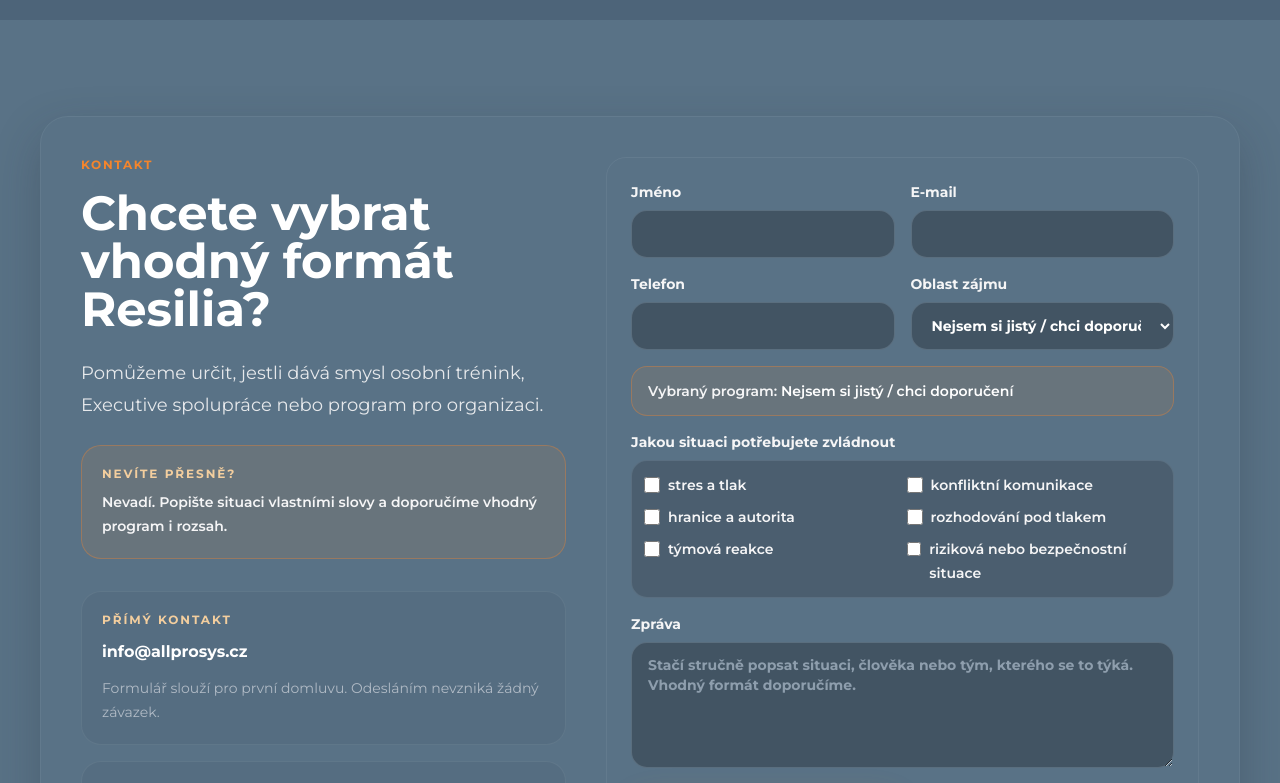
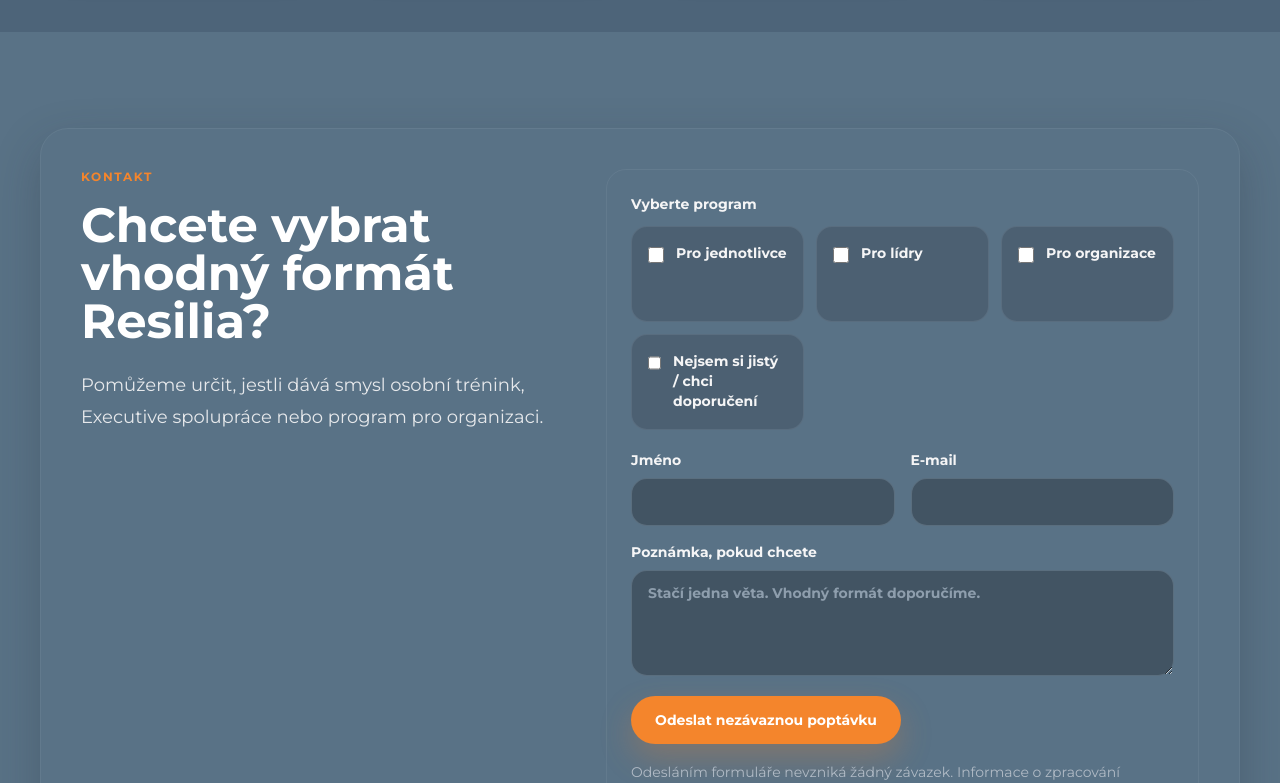
Before and after one commit to radoszek007/human-readiness, a Next.js app: page /metodika in a window 1280 px wide. Shown: the part 2000-2783 px from the top of the page. Built offline with nearby package versions, Linux system fonts and the light colour scheme.

Commit message:
update resilium landing sections

```diff
--- a/app/globals.css
+++ b/app/globals.css
@@ -38,6 +38,10 @@
   font-family: var(--font-body);
   overflow-x: hidden;
   text-rendering: optimizeLegibility;
+}
+
+main {
+  overflow-x: clip;
 }
 
 h1,
@@ -109,18 +113,18 @@
   }
 
   .dark-card {
-    @apply rounded-[1.25rem] border border-border/40 bg-panel-dark/70 shadow-panel backdrop-blur;
+    @apply min-w-0 rounded-[1.25rem] border border-border/40 bg-panel-dark/70 shadow-panel backdrop-blur;
   }
 
   .light-card {
-    @apply rounded-[1.25rem] border border-slate-200/80 bg-white/80 shadow-soft;
+    @apply min-w-0 rounded-[1.25rem] border border-slate-200/80 bg-white/80 shadow-soft;
   }
 
   .cta-primary {
-    @apply inline-flex min-h-12 max-w-full items-center justify-center whitespace-normal rounded-full bg-accent px-6 py-3 text-center text-sm font-bold text-white shadow-[0_14px_32px_rgba(244,133,44,0.26)] transition hover:-translate-y-0.5 hover:bg-accent-warm focus:outline-none focus:ring-4 focus:ring-accent/30;
+    @apply inline-flex min-h-12 min-w-0 max-w-full items-center justify-center whitespace-normal break-words rounded-full bg-accent px-6 py-3 text-center text-sm font-bold text-white shadow-[0_14px_32px_rgba(244,133,44,0.26)] transition hover:-translate-y-0.5 hover:bg-accent-warm focus:outline-none focus:ring-4 focus:ring-accent/30;
   }
 
   .cta-secondary {
-    @apply inline-flex min-h-12 max-w-full items-center justify-center whitespace-normal rounded-full border border-border/60 bg-white/10 px-6 py-3 text-center text-sm font-bold text-white transition hover:-translate-y-0.5 hover:border-accent-soft hover:bg-white/20 focus:outline-none focus:ring-4 focus:ring-accent/20;
+    @apply inline-flex min-h-12 min-w-0 max-w-full items-center justify-center whitespace-normal break-words rounded-full border border-border/60 bg-white/10 px-6 py-3 text-center text-sm font-bold text-white transition hover:-translate-y-0.5 hover:border-accent-soft hover:bg-white/20 focus:outline-none focus:ring-4 focus:ring-accent/20;
   }
 }
--- a/components/ContactSection.tsx
+++ b/components/ContactSection.tsx
@@ -1,7 +1,7 @@
 "use client";
 
-import { useEffect, useState } from "react";
-import { contactEmail, contactProblemOptions, contactSteps } from "@/lib/data";
+import { type FormEvent, useEffect, useState } from "react";
+import { contactEmail, contactSteps } from "@/lib/data";
 
 const programFromParam: Record<string, string> = {
   personal: "Pro jednotlivce",
@@ -28,61 +28,44 @@
   text: string;
   cta?: string;
 }) {
-  const [selectedProgram, setSelectedProgram] = useState("Nejsem si jistý / chci doporučení");
+  const [selectedProgram, setSelectedProgram] = useState("");
+  const [programError, setProgramError] = useState("");
   const formspreeEndpoint = process.env.NEXT_PUBLIC_FORMSPREE_ENDPOINT;
   const isFormspreeConfigured = Boolean(formspreeEndpoint);
 
   useEffect(() => {
     const program = new URLSearchParams(window.location.search).get("program") ?? "";
-    setSelectedProgram(programFromParam[program] ?? "Nejsem si jistý / chci doporučení");
+    setSelectedProgram(programFromParam[program] ?? "");
   }, []);
+
+  function handleSubmit(event: FormEvent<HTMLFormElement>) {
+    if (!selectedProgram) {
+      event.preventDefault();
+      setProgramError("Vyberte prosím program, abychom věděli, kam poptávku směřovat.");
+      return;
+    }
+
+    setProgramError("");
+  }
 
   return (
     <section id="contact" className="bg-bg-secondary py-20 text-white sm:py-24">
       <div className="section-shell">
         <div className="overflow-hidden rounded-[1.75rem] border border-border/40 bg-panel-dark/82 p-6 shadow-panel sm:p-8 lg:p-10">
           <div className="grid min-w-0 gap-10 lg:grid-cols-[0.9fr_1.1fr] lg:items-start">
-            <div className="flex h-full min-w-0 flex-col justify-between">
             <div className="min-w-0">
               <p className="eyebrow mb-4">{eyebrow}</p>
               {title ? <h2 className="font-heading text-3xl font-bold leading-tight sm:text-5xl">{title}</h2> : null}
               <p className={`${title ? "mt-6" : "mt-0 max-w-xl"} text-lg leading-8 text-text-primary/90`}>{text}</p>
-                <div className="mt-6 rounded-[1.25rem] border border-accent/35 bg-accent/10 p-5">
-                  <p className="text-xs font-bold uppercase tracking-[0.16em] text-accent-soft">Nevíte přesně?</p>
-                  <p className="mt-2 text-sm font-semibold leading-6 text-text-primary">
-                    Nevadí. Popište situaci vlastními slovy a doporučíme vhodný program i rozsah.
-                  </p>
-                </div>
-              </div>
-              <div className="mt-8 min-w-0 rounded-[1.25rem] border border-border/35 bg-bg/30 p-5">
-                <p className="text-xs font-bold uppercase tracking-[0.16em] text-accent-soft">Přímý kontakt</p>
-                <a href={`mailto:${contactEmail}`} className="mt-3 inline-flex font-bold text-white transition hover:text-accent-soft">
-                  {contactEmail}
-                </a>
-                <p className="mt-3 text-sm leading-6 text-text-muted">
-                  Formulář slouží pro první domluvu. Odesláním nevzniká žádný závazek.
-                </p>
-              </div>
-              <div className="mt-4 min-w-0 rounded-[1.25rem] border border-border/35 bg-bg/30 p-5">
-                <p className="text-xs font-bold uppercase tracking-[0.16em] text-accent-soft">Co se stane potom</p>
-                <ol className="mt-4 grid gap-3">
-                  {contactSteps.map((step, index) => (
-                    <li key={step} className="flex gap-3 text-sm leading-6 text-text-primary">
-                      <span className="flex h-7 w-7 shrink-0 items-center justify-center rounded-full bg-accent text-xs font-bold text-white">
-                        {index + 1}
-                      </span>
-                      <span>{step}</span>
-                    </li>
-                  ))}
-                </ol>
-              </div>
             </div>
 
+            <div className="min-w-0">
               <form
                 action={formspreeEndpoint ?? `mailto:${contactEmail}`}
                 method="post"
                 encType={isFormspreeConfigured ? undefined : "text/plain"}
                 className="min-w-0 rounded-[1.25rem] border border-border/40 bg-bg/34 p-5 sm:p-6"
+                onSubmit={handleSubmit}
               >
                 {isFormspreeConfigured ? (
                   <>
@@ -90,7 +73,42 @@
                     <input type="hidden" name="_language" value="cs" />
                   </>
                 ) : null}
-              <div className="grid gap-4 sm:grid-cols-2">
+                <input type="hidden" name="oblast-zajmu" value={selectedProgram} />
+
+                <fieldset className="min-w-0">
+                  <legend className="text-sm font-bold text-text-primary">Vyberte program</legend>
+                  <div className="mt-3 grid gap-3 sm:grid-cols-3">
+                    {["Pro jednotlivce", "Pro lídry", "Pro organizace", "Nejsem si jistý / chci doporučení"].map((program) => (
+                      <label
+                        key={program}
+                        className={`flex min-h-24 cursor-pointer items-start gap-3 rounded-2xl border p-4 transition ${
+                          selectedProgram === program
+                            ? "border-accent bg-accent/12 text-white"
+                            : "border-border/35 bg-panel-dark/40 text-text-primary hover:border-accent-soft"
+                        }`}
+                      >
+                        <input
+                          type="checkbox"
+                          checked={selectedProgram === program}
+                          onChange={() => {
+                            setSelectedProgram((current) => (current === program ? "" : program));
+                            setProgramError("");
+                          }}
+                          className="mt-1 h-4 w-4 rounded border-border/50 accent-accent"
+                          aria-describedby={programError ? "program-error" : undefined}
+                        />
+                        <span className="text-sm font-bold leading-5">{program}</span>
+                      </label>
+                    ))}
+                  </div>
+                  {programError ? (
+                    <p id="program-error" className="mt-3 text-sm font-bold leading-6 text-accent-soft" aria-live="polite">
+                      {programError}
+                    </p>
+                  ) : null}
+                </fieldset>
+
+                <div className="mt-5 grid gap-4 sm:grid-cols-2">
                   <label className="grid gap-2 text-sm font-bold text-text-primary">
                     Jméno
                     <input
@@ -111,71 +129,57 @@
                       autoComplete="email"
                     />
                   </label>
-                <label className="grid gap-2 text-sm font-bold text-text-primary">
-                  Telefon
-                  <input
-                    name="telefon"
-                    type="tel"
-                    className="min-h-12 w-full min-w-0 rounded-2xl border border-border/50 bg-panel-dark/70 px-4 text-white outline-none transition placeholder:text-text-secondary focus:border-accent"
-                    autoComplete="tel"
-                  />
-                </label>
-                <label className="grid gap-2 text-sm font-bold text-text-primary">
-                  Oblast zájmu
-                  <select
-                    name="oblast-zajmu"
-                    value={selectedProgram}
-                    onChange={(event) => setSelectedProgram(event.target.value)}
-                    className="min-h-12 w-full min-w-0 rounded-2xl border border-border/50 bg-panel-dark/70 px-4 text-white outline-none transition focus:border-accent"
-                  >
-                    <option>Pro jednotlivce</option>
-                    <option>Pro lídry</option>
-                    <option>Pro organizace</option>
-                    <option>Nejsem si jistý / chci doporučení</option>
-                  </select>
-                </label>
                 </div>
-              <div className="mt-4 rounded-2xl border border-accent/35 bg-accent/10 px-4 py-3 text-sm font-semibold leading-6 text-text-primary">
-                Vybraný program: <span className="text-white">{selectedProgram}</span>
-              </div>
+
                 <label className="mt-4 grid gap-2 text-sm font-bold text-text-primary">
-                Jakou situaci potřebujete zvládnout
-                <div className="grid gap-2 rounded-2xl border border-border/40 bg-panel-dark/45 p-3 sm:grid-cols-2">
-                  {contactProblemOptions.map((option) => (
-                    <label key={option} className="flex items-start gap-2 text-sm font-semibold leading-6 text-text-primary">
-                      <input
-                        type="checkbox"
-                        name="co-resite"
-                        value={option}
-                        className="mt-1 h-4 w-4 rounded border-border/50 accent-accent"
-                      />
-                      <span>{option}</span>
-                    </label>
-                  ))}
-                </div>
-              </label>
-              <label className="mt-4 grid gap-2 text-sm font-bold text-text-primary">
-                Zpráva
+                  Poznámka, pokud chcete
                   <textarea
                     name="zprava"
-                  rows={5}
-                  required
+                    rows={4}
                     className="w-full min-w-0 rounded-2xl border border-border/50 bg-panel-dark/70 px-4 py-3 text-white outline-none transition placeholder:text-text-secondary focus:border-accent"
-                  placeholder={messagePlaceholder[selectedProgram]}
+                    placeholder={selectedProgram ? messagePlaceholder[selectedProgram] : "Stačí jedna věta. Vhodný formát doporučíme."}
                   />
                 </label>
                 <button type="submit" className="cta-primary mt-5 w-full sm:w-fit">
                   {cta}
                 </button>
                 <p className="mt-4 text-sm leading-6 text-text-muted">
-                Odesláním formuláře nevzniká žádný závazek. Formulář je technicky zpracován službou Formspree. Informace
-                o zpracování osobních údajů najdete na stránce{" "}
+                  Odesláním formuláře nevzniká žádný závazek. Informace o zpracování osobních údajů najdete na stránce{" "}
                   <a href="/ochrana-osobnich-udaju" className="font-bold text-accent-soft">
                     Ochrana osobních údajů
                   </a>
                   .
                 </p>
               </form>
+
+            </div>
+          </div>
+
+          <div className="mt-8 rounded-[1.5rem] border border-border/35 bg-bg/28 p-5 sm:p-6">
+            <div className="grid gap-4 lg:grid-cols-2">
+              <div className="min-w-0 rounded-[1.25rem] border border-border/35 bg-panel-dark/45 p-5">
+                <p className="text-xs font-bold uppercase tracking-[0.16em] text-accent-soft">Přímý kontakt</p>
+                <a href={`mailto:${contactEmail}`} className="mt-3 inline-flex font-bold text-white transition hover:text-accent-soft">
+                  {contactEmail}
+                </a>
+                <p className="mt-3 text-sm leading-6 text-text-muted">
+                  Formulář slouží pro první domluvu. Odesláním nevzniká žádný závazek.
+                </p>
+              </div>
+              <div className="min-w-0 rounded-[1.25rem] border border-border/35 bg-panel-dark/45 p-5">
+                <p className="text-xs font-bold uppercase tracking-[0.16em] text-accent-soft">Co se stane potom</p>
+                <ol className="mt-4 grid gap-3">
+                  {contactSteps.map((step, index) => (
+                    <li key={step} className="flex gap-3 text-sm leading-6 text-text-primary">
+                      <span className="flex h-7 w-7 shrink-0 items-center justify-center rounded-full bg-accent text-xs font-bold text-white">
+                        {index + 1}
+                      </span>
+                      <span>{step}</span>
+                    </li>
+                  ))}
+                </ol>
+              </div>
+            </div>
           </div>
         </div>
       </div>
--- a/lib/data.ts
+++ b/lib/data.ts
@@ -38,7 +38,7 @@
     situation: "Náročný rozhovor, tlak na výkon, konflikt, únava nebo ztráta hranic.",
     outcome: "Jasnější postup, klidnější komunikace a větší jistota v prvních sekundách tlaku.",
     points: ["osobní stabilita", "hranice a komunikace", "rozhodování v zátěži", "návrat do klidu"],
-    cta: "Nezávazně poptat osobní trénink",
+    cta: "Nezávazně poptat",
     contactHref: "/?program=personal#contact",
     detailHref: "/personal-performance"
   },
@@ -51,7 +51,7 @@
     situation: "Krizové rozhodnutí, konflikt s klíčovým člověkem nebo jednání pod tlakem.",
     outcome: "Osobní protokoly pro klidnější hlas, jasné hranice a rozhodnější vedení.",
     points: ["osobní protokoly", "krizová komunikace", "autorita bez agrese", "rozhodování pod tlakem"],
-    cta: "Nezávazně konzultovat pro lídry",
+    cta: "Nezávazně konzultovat",
     contactHref: "/?program=executive#contact",
     detailHref: "/executive"
   },
@@ -64,7 +64,7 @@
     situation: "Konfliktní klient, tlak na front-office, eskalace v týmu nebo rizikový provoz.",
     outcome: "Společný jazyk, role, signály a praktičtější reakce v náročných situacích.",
     points: ["jistější zaměstnanci", "méně chaosu v eskalaci", "týmová koordinace", "scénáře z praxe"],
-    cta: "Nezávazně poptat program pro organizaci",
+    cta: "Nezávazně poptat",
     contactHref: "/?program=organizations#contact",
     detailHref: "/organizations"
   }
```
Also changed, not shown: app/executive/page.tsx (+9 -9 lines), app/layout.tsx (+6 -1 lines), app/metodika/page.tsx (+7 -7 lines), app/organizations/page.tsx (+8 -8 lines), app/page.tsx (+74 -42 lines), app/personal-performance/page.tsx (+9 -9 lines), components/FounderSection.tsx (+4 -3 lines). Lines whose indentation alone changed are shown as unchanged.
